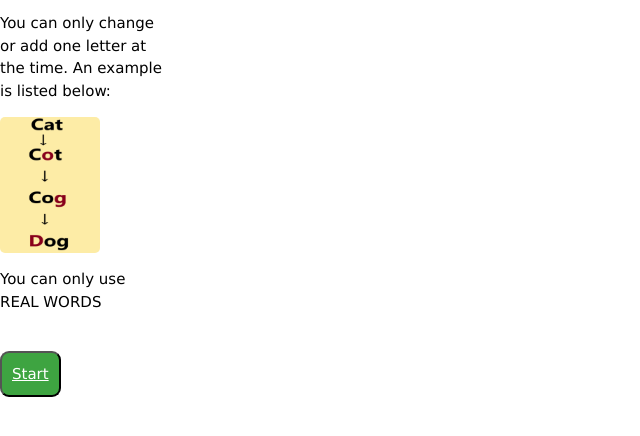
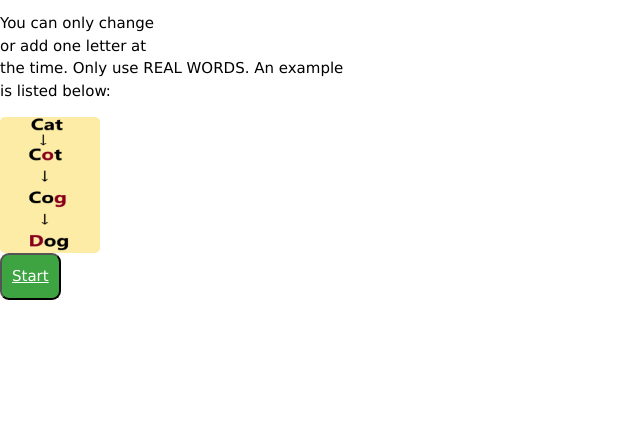
Before and after one commit to mthmaze/game-1, a plain HTML site: page index.html in a window 1280 px wide. Shown: the part 94-530 px from the top of the page, without its empty margins (0-640 px from the left). Drawn offline with Linux system fonts and the light colour scheme.

Commit message:
Update index.html

```diff
--- a/index.html
+++ b/index.html
@@ -264,12 +264,10 @@ hr{border:0;border-top:1px solid #eee;margin:20px 0}
 
   <!-- The View Section -->
 <h2>Instructions</h2>
-<p>You can only change <br> or add one letter at <br> the time. An example <br> is listed below:</p>
+<p>You can only change <br> or add one letter at <br> the time. Only use REAL WORDS. An example <br> is listed below:</p>
 <img  style=  "  border-radius: 5px;  width: 100px;"  src="wordle-game-like.png" alt="something went wrong">
 <br>
-  <p>You can only use
-<br> REAL WORDS</p>
-  <br>
+
 <Button onclick="window.location.href='https://mthmaze.github.io/game-1';" class="myButton" style=" padding: 10px; border-radius: 9px;    color: #ffffff;   background-color: #3ea441;">
 
     <a href="https://mthmaze.github.io/game-2">Start</a>
```
